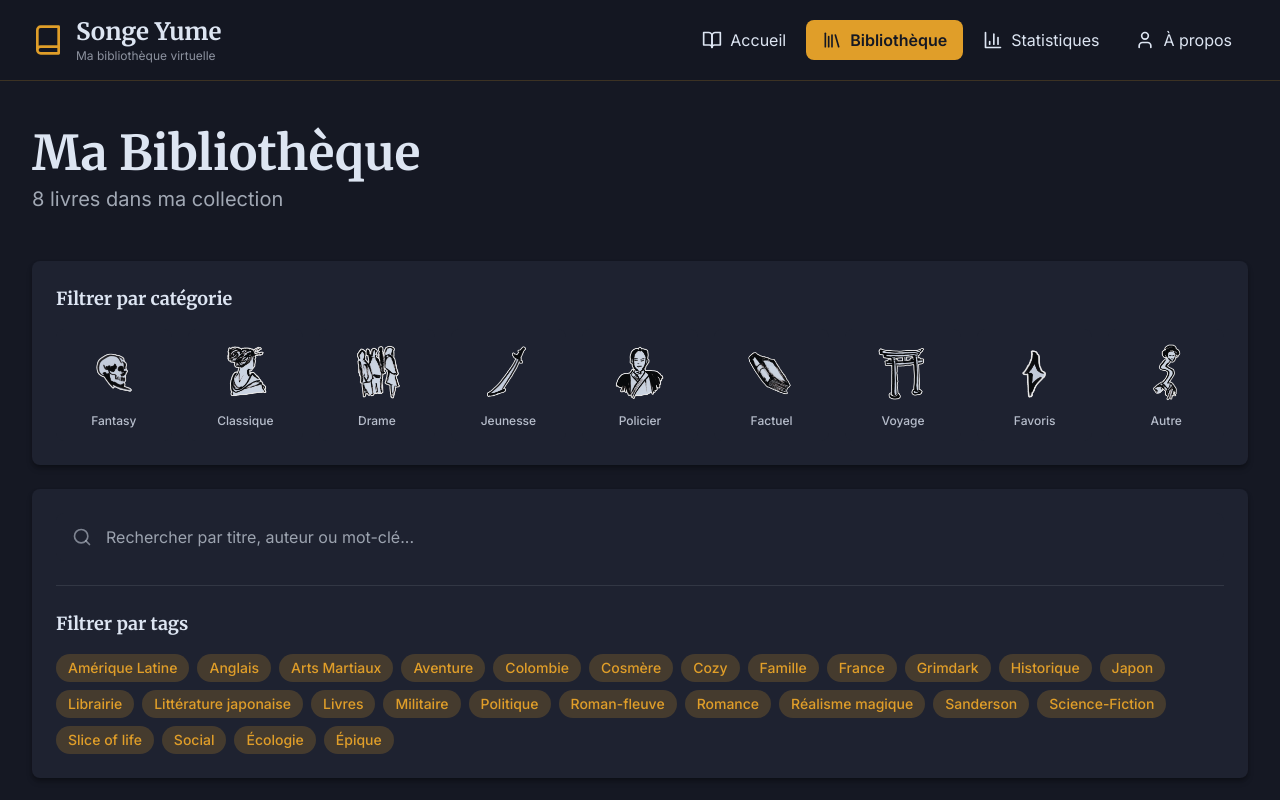
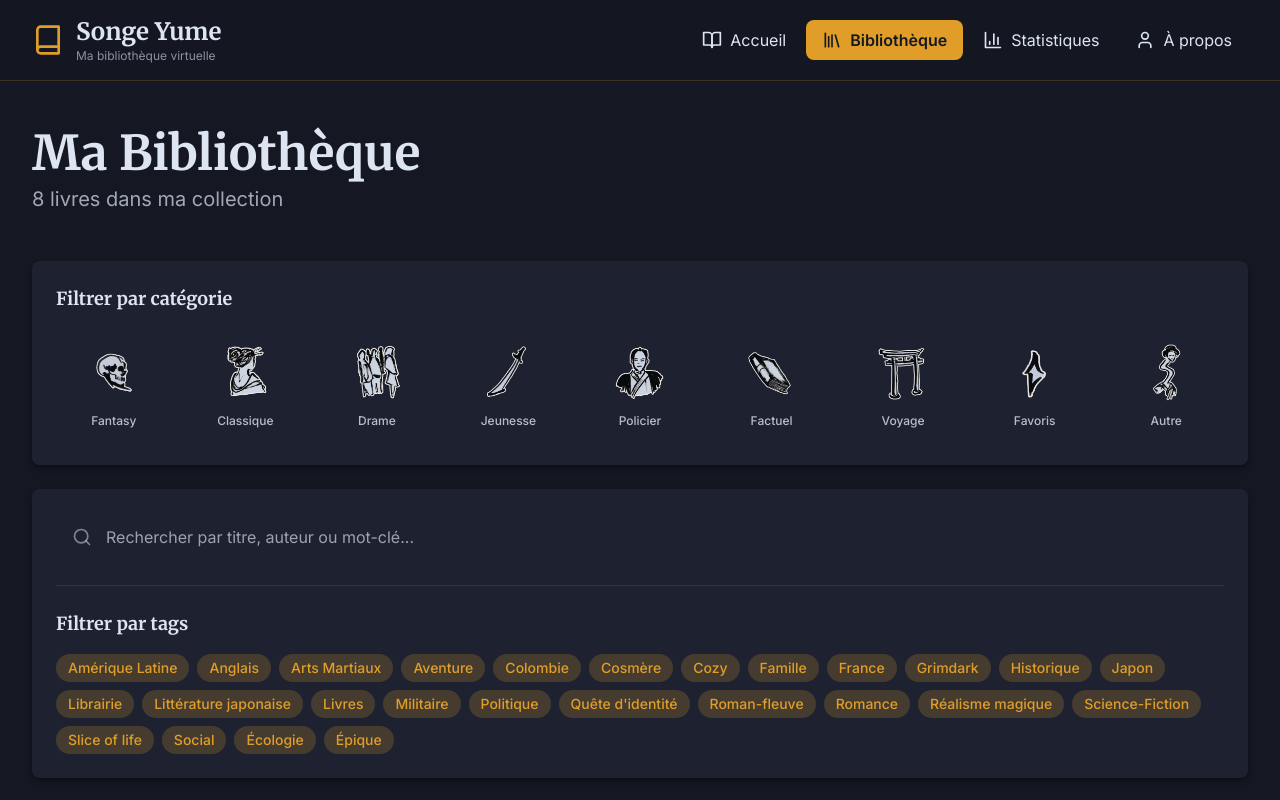
Before and after one commit to S0ng3/SongeYume, a React (Vite) app: page /library in a window 1280 px wide. Shown: the top 800 px of the page. Built offline with nearby package versions, Linux system fonts and the light colour scheme.

Commit message:
correction de la note statistiques

```diff
--- a/src/data/books.json
+++ b/src/data/books.json
@@ -13,7 +13,7 @@
       "Les choses n'ont que la valeur qu'on leur accorde. Et de la même manière, les actions peuvent valoir tout ce que nous décidons qu'elles valent.",
       "N'obligez pas les gens à se montrer à la hauteur de ce que vous avez rêvé d'eux."
     ],
-    "tags": ["Fantasy", "Science-Fiction", "Romance", "Cosmère", "Sanderson"],
+    "tags": ["Fantasy", "Science-Fiction", "Romance", "Cosmère", "Quête d'identité"],
     "publishedOnInstagram": false,
     "instagramLink": "",
     "publishedOnBabelio": true,
@@ -34,9 +34,9 @@
       "We are not defined by the traditions we follow, but by the choices we make when those traditions fail us."
     ],
     "tags": ["Fantasy", "Épique", "Arts Martiaux", "Japon", "Famille"],
-    "publishedOnInstagram": true,
+    "publishedOnInstagram": false,
     "instagramLink": "https://instagram.com/p/kaigen",
-    "publishedOnBabelio": true,
+    "publishedOnBabelio": false,
     "babelioLink": "https://www.babelio.com/livres/Wang-The-Sword-of-Kaigen/1170926",
     "readDate": "2024-09-22"
   },
--- a/src/pages/Stats.jsx
+++ b/src/pages/Stats.jsx
@@ -143,7 +143,7 @@ const Stats = () => {
               </div>
             </div>
             <h3 className="text-3xl font-bold text-text-light mb-1">
-              {statistics.averageRating}/10
+              {statistics.averageRating}/5
             </h3>
             <p className="text-text-light text-opacity-60 text-sm">
               Note moyenne
```
